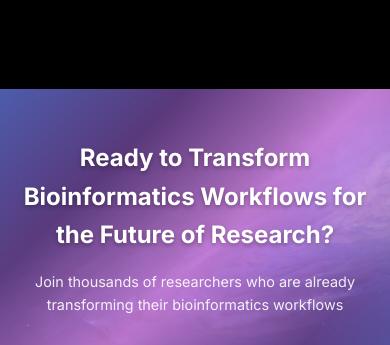
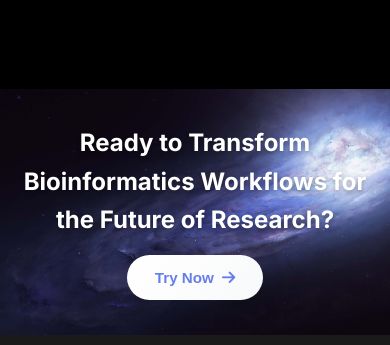
Before and after one commit to Judy-Algorithm/CureNova-Website, a plain HTML site: page product.html in a window 390 px wide. Shown: the part 1424-1769 px from the top of the page. Drawn offline with Linux system fonts and the light colour scheme.

Commit message:
feat: simplify Try Now section - remove gradient overlay for cleaner background - remove descriptive text - reduce section height for more compact design

```diff
--- a/product.html
+++ b/product.html
@@ -92,7 +92,6 @@
         <div class="container">
             <div class="try-now-content">
                 <h2>Ready to Transform Bioinformatics Workflows for the Future of Research?</h2>
-                <p>Join thousands of researchers who are already transforming their bioinformatics workflows</p>
                 <button class="try-now-btn">
                     <span class="btn-text">Try Now</span>
                     <span class="btn-icon">
--- a/styles.css
+++ b/styles.css
@@ -2448,20 +2448,9 @@ body {
 .try-now-section {
     background: url('logo_Pictures/bg.png') center bottom;
     background-size: cover;
-    padding: 60px 0;
+    padding: 40px 0;
     position: relative;
     overflow: hidden;
-}
-
-.try-now-section::before {
-    content: '';
-    position: absolute;
-    top: 0;
-    left: 0;
-    right: 0;
-    bottom: 0;
-    background: linear-gradient(135deg, rgba(102, 126, 234, 0.8) 0%, rgba(118, 75, 162, 0.8) 25%, rgba(240, 147, 251, 0.8) 50%, rgba(118, 75, 162, 0.8) 75%, rgba(102, 126, 234, 0.8) 100%);
-    opacity: 0.9;
 }
 
 .try-now-content {
@@ -2550,16 +2539,11 @@ body {
 /* 响应式设计 */
 @media (max-width: 768px) {
     .try-now-section {
-        padding: 50px 0;
+        padding: 35px 0;
     }
 
     .try-now-content h2 {
         font-size: 1.8rem;
-    }
-
-    .try-now-content p {
-        font-size: 1rem;
-        margin-bottom: 2rem;
     }
 
     .try-now-btn {
```
